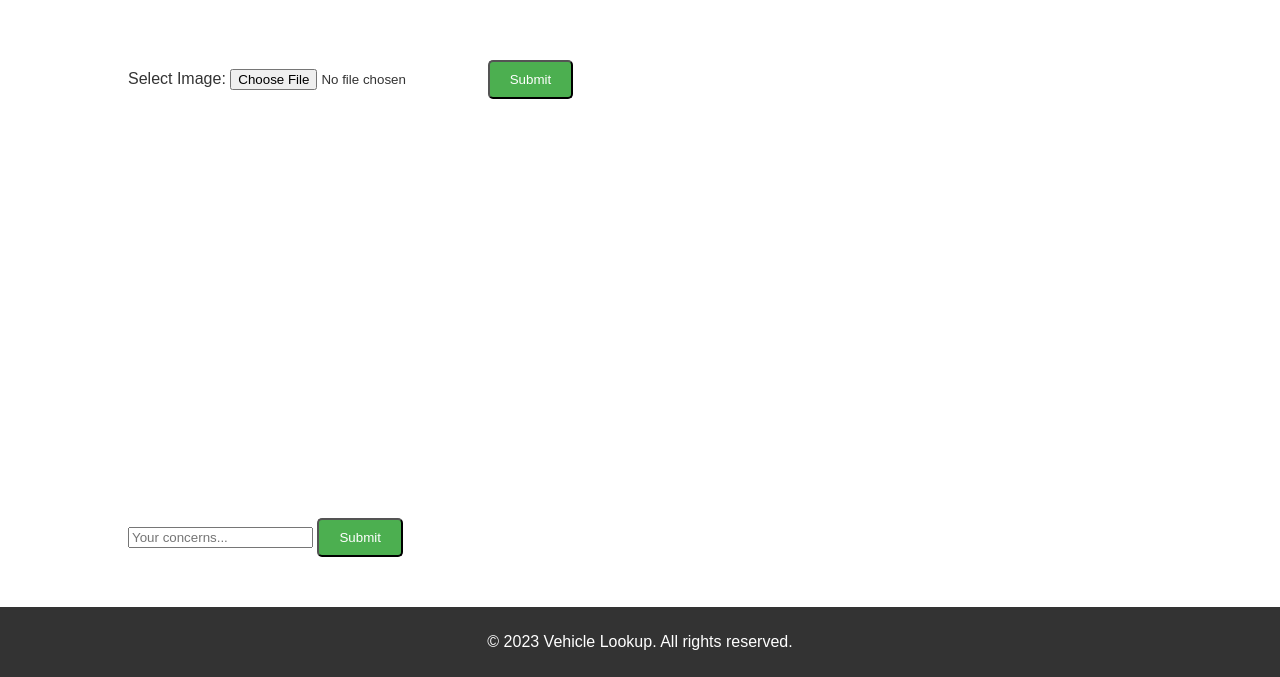
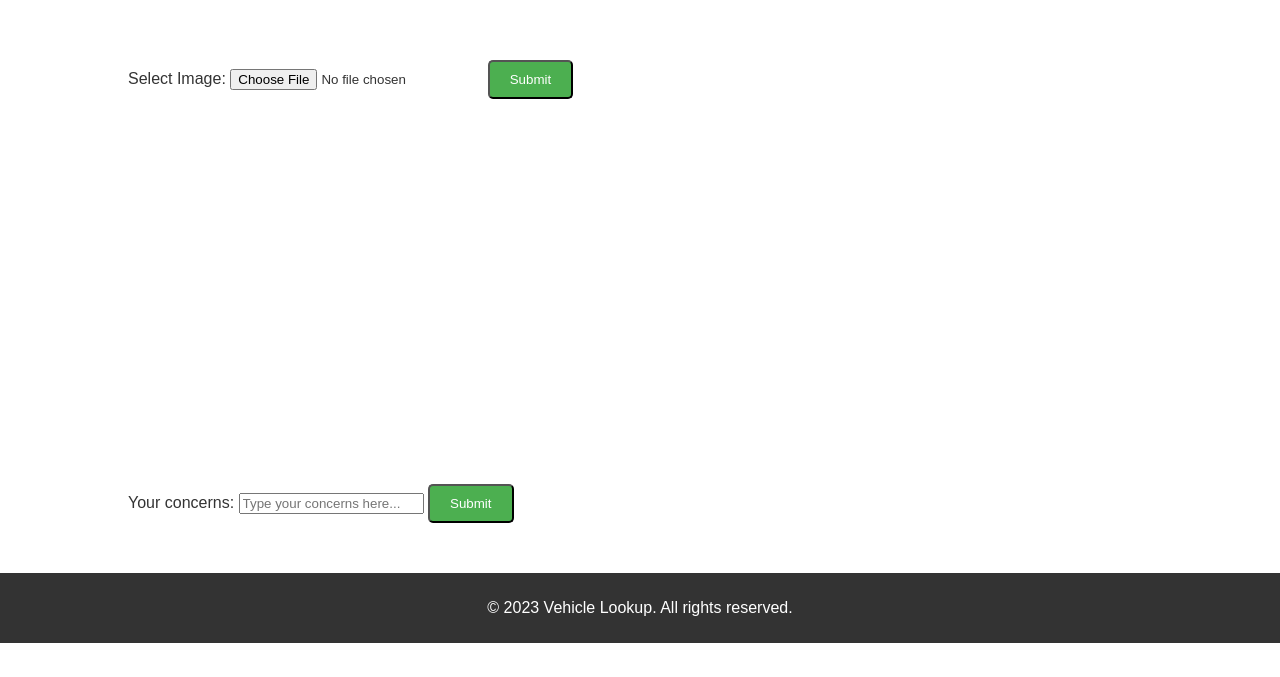
Before and after one commit to Divyakanchi16/divya-snewwebsite1.github.io, a plain HTML site: page index.html in a window 1280 px wide. Shown: the part 474-1151 px from the top of the page. After the commit the page ends 1117 px from the top, so only its background shows below. Drawn offline with Linux system fonts and the light colour scheme.

Commit message:
Update index.html

```diff
--- a/index.html
+++ b/index.html
@@ -68,8 +68,8 @@
     <section id="contact">
         <div class="container">
             <h2>Have Concerns?</h2>
-            <p>Feel free to ask us any questions or share your concerns:</p>
-            <input type="text" placeholder="Your concerns..." id="concernsInput">
+            <label for="concernsInput">Your concerns:</label>
+            <input type="text" placeholder="Type your concerns here..." id="concernsInput">
             <button onclick="submitConcerns()" class="btn">Submit</button>
         </div>
     </section>
```
